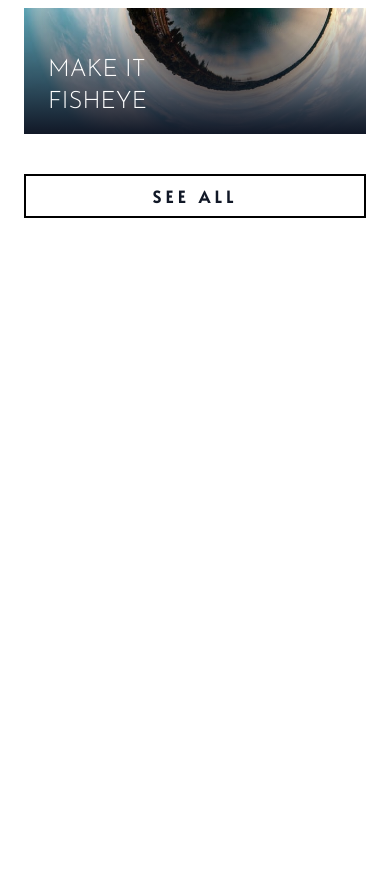
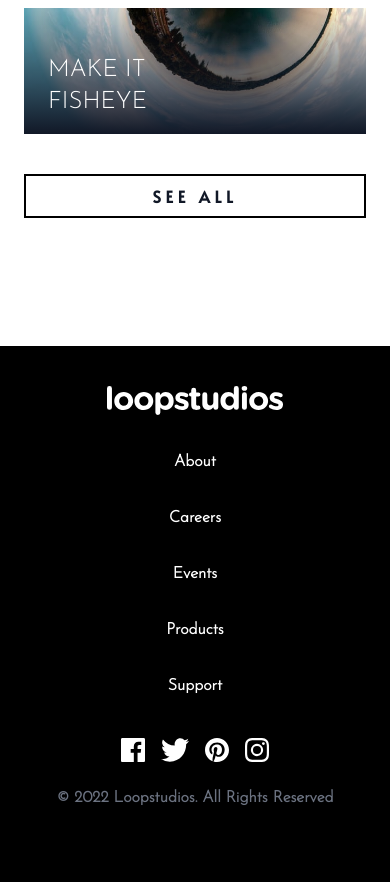
Before and after one commit to Florian-Cywinski/tailwind-loopstudios-website, a website: page index.html in a window 390 px wide. Shown: the part 2492-3374 px from the top of the page. Before the commit the page ends 2838 px from the top, so only its background shows below. Drawn offline with nearby package versions, Linux system fonts and the light colour scheme; files that its build step writes are made by us from their sources.

Commit message:
Mobile Menu & JavaScript

```diff
--- a/index.html
+++ b/index.html
@@ -53,7 +53,14 @@
           </div>
         </nav>
         <!-- Mobile Menu -->
-
+        <div id="menu" class="absolute top-0 bottom-0 left-0 hidden flex-col items-center self-end w-full min-h-screen py-1 pt-40 pl-12 space-y-3
+                                text-lg text-white uppercase bg-black"> <!-- It will change from hidden to flex with opening the menu (script.js) -->
+          <a href="#" class="hover:text-pink-500">About</a>
+          <a href="#" class="hover:text-pink-500">Careers</a>
+          <a href="#" class="hover:text-pink-500">Events</a>
+          <a href="#" class="hover:text-pink-500">Products</a>
+          <a href="#" class="hover:text-pink-500">Support</a>
+        </div>
         <div class="max-w-lg mt-32 mb-32 p-4 font-sans text-4xl text-white uppercase border-2 md:p-10 md:m-32 md:mx-0 md:text-6xl">Impressive Experiences That Deliver</div>
       </div>
     </section>
@@ -184,6 +191,72 @@
       </div>
     </section>
 
-
+    <footer class="bg-black">
+      <!-- Container -->
+      <div class="container max-w-6xl py-10 mx-auto">
+        <!-- Footer Flex Container -->
+        <div class="flex flex-col items-center mb-8 space-y-6 md:flex-row md:space-y-0 md:justify-between md:items-start">
+          <!-- Menu & Logo Container -->
+          <div class="flex flex-col items-center space-y-8 md:items-start md:space-y-4">
+            <!-- Logo -->
+            <div class="h-8">
+              <img src="images/logo.svg" alt="" class="w-44 md:ml-3" />
+            </div>
+            <!-- Menu Container -->
+            <div class="flex flex-col items-center space-y-4 font-bold text-white md:flex-row md:space-y-0 md:space-x-6 md:ml-3">
+              <!-- Item 1 -->
+              <div class="h-10 group">
+                <a href="#">About</a>
+                <div class="mx-2 group-hover:border-b group-hover:border-blue-50"></div>  <!-- To have a line under the link on hover -->
+              </div>
+              <!-- Item 2 -->
+              <div class="h-10 group">
+                <a href="#">Careers</a>
+                <div class="mx-2 group-hover:border-b group-hover:border-blue-50"></div>
+              </div>
+              <!-- Item 3 -->
+              <div class="h-10 group">
+                <a href="#">Events</a>
+                <div class="mx-2 group-hover:border-b group-hover:border-blue-50"></div>
+              </div>
+              <!-- Item 4 -->
+              <div class="h-10 group">
+                <a href="#">Products</a>
+                <div class="mx-2 group-hover:border-b group-hover:border-blue-50"></div>
+              </div>
+              <!-- Item 5 -->
+              <div class="h-10 group">
+                <a href="#">Support</a>
+                <div class="mx-2 group-hover:border-b group-hover:border-blue-50"></div>
+              </div>
+            </div>
+          </div>
+          <!-- Social & Copy Container -->
+          <div class="flex flex-col items-start justify-between space-y-4 text-gray-500">
+            <!-- icons Container -->
+            <div class="flex items-center justify-center mx-auto space-x-4 md:justify-end md:mx-0">
+              <!-- Icon 1 -->
+              <div class="h-8 group">
+                <a href="#"><img src="images/icon-facebook.svg" alt="" class="h-6" /></a>
+              </div>
+              <!-- Icon 2 -->
+              <div class="h-8 group">
+                <a href="#"><img src="images/icon-twitter.svg" alt="" class="h-6" /></a>
+              </div>
+              <!-- Icon 3 -->
+              <div class="h-8 group">
+                <a href="#"><img src="images/icon-pinterest.svg" alt="" class="h-6" /></a>
+              </div>
+              <!-- Icon 4 -->
+              <div class="h-8 group">
+                <a href="#"><img src="images/icon-instagram.svg" alt="" class="h-6" /></a>
+              </div>
+            </div>
+            <!-- Copy -->
+            <div class="font-bold">&copy; 2022 Loopstudios. All Rights Reserved</div>
+          </div>
+        </div>
+      </div>
+    </footer>
   </body>
 </html>
--- a/js/script.js
+++ b/js/script.js
@@ -1,10 +1,11 @@
-const btn = document.getElementById('menu-btn')
-const menu = document.getElementById('menu')
+// Hamburger menu functionallity (for smaller screens)
+const btn = document.getElementById('menu-btn') // To target the button for the burger menu
+const menu = document.getElementById('menu')    // To target the burger menu itself
 
-btn.addEventListener('click', navToggle)
+btn.addEventListener('click', navToggle)        // To add an event listener to the button
 
-function navToggle() {
-  btn.classList.toggle('open')
-  menu.classList.toggle('flex')
-  menu.classList.toggle('hidden')
+function navToggle() {                          // The function which will run after clicking the button
+  btn.classList.toggle('open')                  // The method toggle() add / removes the class of open (transforms the three lines of the burger menu into an X)
+  menu.classList.toggle('flex')                 // The method toggle() add / removes the class of flex  (shows the menu)
+  menu.classList.toggle('hidden')               // The method toggle() add / removes the class of hidden  (hides the menu)
 }
```
